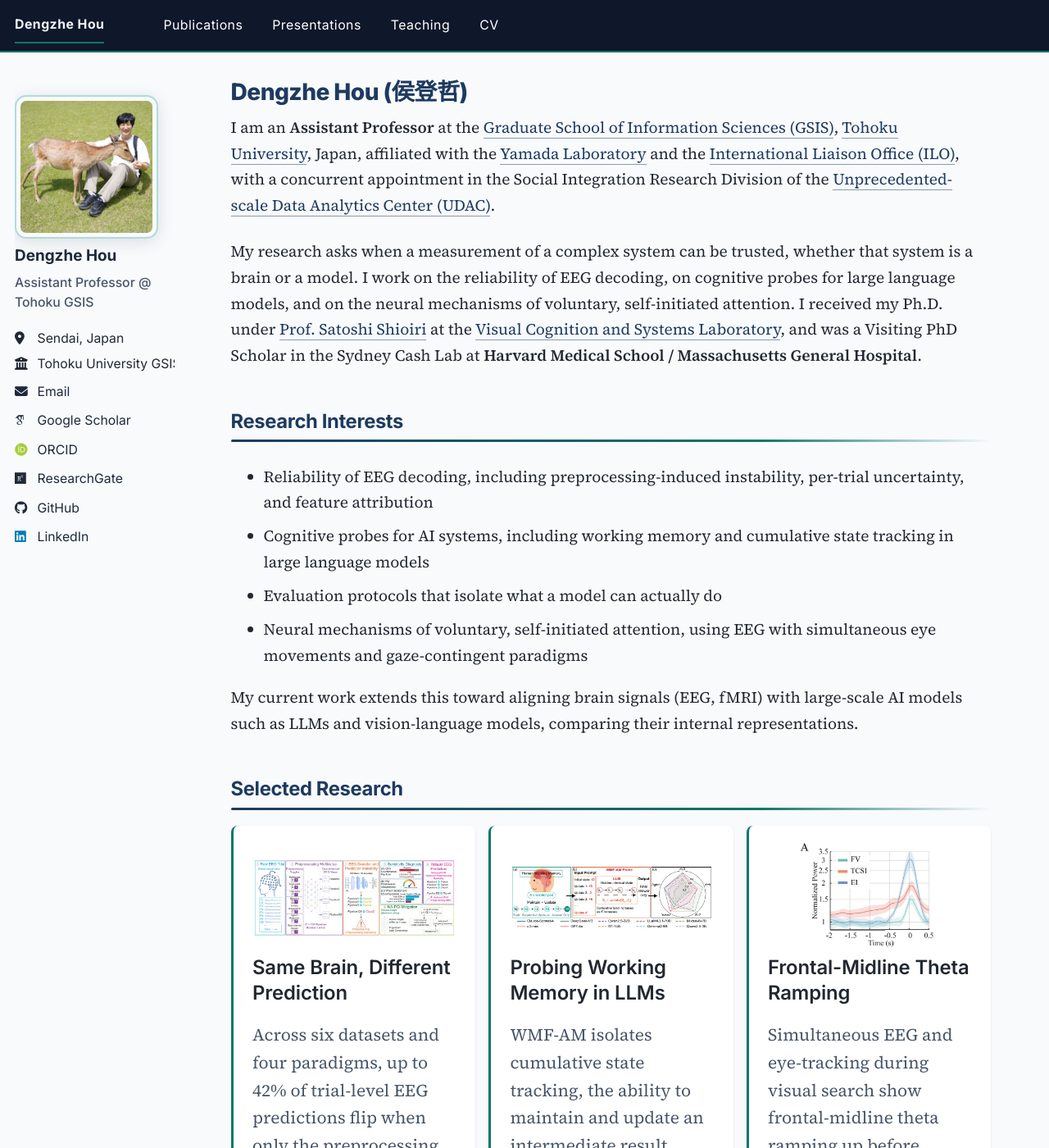
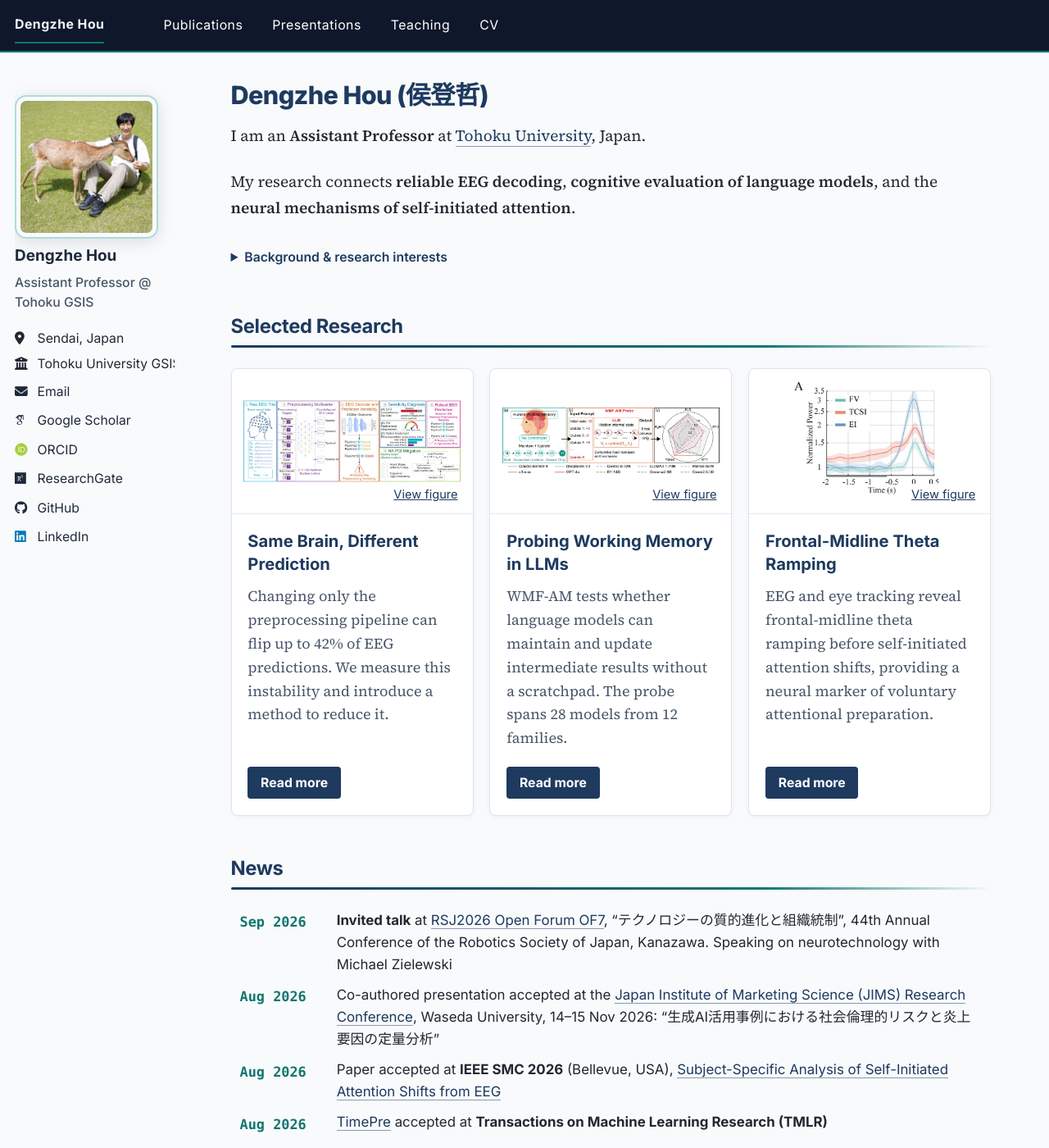
Before and after one commit to dengzhe-hou/dengzhe-hou.github.io, a Jekyll site: the page built from _pages/about.md, in a window 1280 px wide and 1400 px high. Shown: the whole window at 82% size. Built offline with Jekyll 4.4.1, drawn with Linux system fonts in a browser that asks for light colours; some web fonts are replaced; some of the changed text lies outside the part shown.

Commit message:
Refine homepage layout and compact publication listings

```diff
--- a/_includes/head/custom.html
+++ b/_includes/head/custom.html
@@ -290,6 +290,120 @@
     .author__urls a { padding-top: 0.35rem !important; padding-bottom: 0.35rem !important; }
   }
 
+
+  /* ── Compact homepage and research ────── */
+  .page__title { font-size: 1.7rem; line-height: 1.2; }
+  .profile-intro { max-width: 52rem; }
+  .profile-intro > p { font-size: 1.06rem; line-height: 1.66; }
+  .profile-background { font-size: 1rem; line-height: 1.65; }
+  .profile-background summary, .news-archive summary, .cv-entry summary {
+    width: fit-content;
+    padding: 0.45rem 0;
+    font-family: 'Inter', -apple-system, BlinkMacSystemFont, 'Segoe UI', sans-serif;
+    font-size: 0.875rem;
+    font-weight: 600;
+    line-height: 1.5;
+    color: var(--p);
+    cursor: pointer;
+  }
+  .profile-background[open] > summary, .news-archive[open] > summary,
+  .cv-entry details[open] > summary { margin-bottom: 0.7rem; }
+  .profile-background summary:focus-visible, .news-archive summary:focus-visible,
+  .cv-entry summary:focus-visible, .research-card a:focus-visible,
+  .publication-entry a:focus-visible {
+    outline: 2px solid var(--a);
+    outline-offset: 4px;
+  }
+  .research-grid {
+    display: grid;
+    grid-template-columns: repeat(3, minmax(0, 1fr));
+    gap: 1.1rem;
+    margin: 1rem 0 2rem;
+  }
+  .research-card {
+    min-width: 0;
+    display: flex;
+    flex-direction: column;
+    background: var(--card-bg);
+    border: 1px solid #dbe3eb;
+    border-radius: 8px;
+    box-shadow: 0 2px 6px rgba(15,23,42,0.04);
+  }
+  .page__content a.research-card__figure {
+    position: relative;
+    display: block;
+    padding: 0.65rem;
+    border-bottom: 1px solid #e2e8f0;
+    border-radius: 8px 8px 0 0;
+  }
+  .research-card__figure img { display: block; width: 100%; height: auto; }
+  .research-card__figure span {
+    position: absolute;
+    right: 0.65rem;
+    bottom: 0.45rem;
+    padding: 0.15rem 0.35rem;
+    background: rgba(255,255,255,0.95);
+    color: var(--p);
+    font-family: 'Inter', -apple-system, BlinkMacSystemFont, 'Segoe UI', sans-serif;
+    font-size: 0.8125rem;
+    text-decoration: underline;
+  }
+  .research-card__body {
+    display: flex;
+    flex-direction: column;
+    flex: 1;
+    align-items: flex-start;
+    padding: 1.1rem;
+  }
+  .research-card h3 {
+    margin: 0 0 0.7rem;
+    font-size: 1.12rem;
+    font-weight: 650;
+    line-height: 1.35;
+  }
+  .page__content .research-card h3 a { border-bottom: 0; }
+  .research-card h3 a:hover { text-decoration: underline; }
+  .research-card__body > p { margin: 0 0 1.1rem; font-size: 1rem; line-height: 1.6; color: var(--muted); }
+  .research-card__link { margin-top: auto; margin-bottom: 0; font-size: 0.875rem; text-decoration: none !important; }
+  .news-list table { font-size: 0.9375rem; }
+  .news-archive { margin-top: 0.65rem; }
+
+  /* ── Education and teaching entries ───── */
+  .cv-entries { margin-bottom: 1.5rem; }
+  .cv-entry { padding: 1rem 0; border-bottom: 1px solid #dbe3eb; }
+  .cv-entry:last-child { border-bottom: 0; }
+  .cv-entry__heading { display: flex; flex-wrap: wrap; align-items: baseline; justify-content: space-between; gap: 0.3rem 1rem; }
+  .cv-entry__heading h3 { flex: 1 1 18rem; margin: 0; font-size: 1.05rem; line-height: 1.4; color: var(--ink); }
+  .cv-entry__date { font-family: 'Inter', -apple-system, BlinkMacSystemFont, 'Segoe UI', sans-serif; font-size: 0.875rem; color: var(--muted); white-space: nowrap; }
+  .cv-entry > p { margin: 0.4rem 0; font-size: 1rem; line-height: 1.6; }
+  .cv-entry details { font-size: 0.9375rem; line-height: 1.6; }
+  .cv-entry details ul { padding-left: 1.25rem; }
+
+  /* ── Publications: one concise entry per paper ── */
+  .publication-category { margin: 2rem 0 0.25rem; padding-bottom: 0.5rem; border-bottom: 2px solid #cbd5e1; font-size: 1.3rem; color: var(--p); }
+  .publication-entry { padding: 1.15rem 0; border-bottom: 1px solid #dbe3eb; }
+  .publication-entry__title { margin: 0 0 0.45rem; font-size: 1.06rem; line-height: 1.4; font-weight: 650; }
+  .publication-entry__title a { color: var(--p); text-decoration: none; }
+  .publication-entry__title a:hover { text-decoration: underline; }
+  .publication-entry__authors, .publication-entry__meta { margin: 0 0 0.35rem; font-size: 0.875rem; line-height: 1.6; color: var(--muted); }
+  .publication-entry__meta, .publication-entry__links { font-family: 'Inter', -apple-system, BlinkMacSystemFont, 'Segoe UI', sans-serif; }
+  .publication-entry__meta { display: flex; gap: 0.65rem; flex-wrap: wrap; }
+  .publication-entry__meta span + span { padding-left: 0.65rem; border-left: 1px solid #cbd5e1; }
+  .publication-entry__links { display: flex; flex-wrap: wrap; gap: 0.35rem 1rem; margin-top: 0.6rem; font-size: 0.875rem; font-weight: 600; }
+  .publication-entry__links a { padding: 0.25rem 0; color: var(--p); text-underline-offset: 0.18em; }
+
+  @media (min-width: 640px) and (max-width: 1199px) {
+    .research-grid { grid-template-columns: minmax(0, 1fr); }
+    .research-card { display: grid; grid-template-columns: minmax(0, 0.9fr) minmax(0, 1.1fr); }
+    .page__content a.research-card__figure { align-self: center; border-bottom: 0; }
+  }
+  @media (max-width: 639px) {
+    .research-grid { grid-template-columns: minmax(0, 1fr); }
+    .cv-entry__heading { flex-direction: column; }
+    .cv-entry__heading h3 { flex: auto; }
+    .publication-entry__links a { padding: 0.5rem 0; }
+  }
+
 </style>
 
 <!-- JSON-LD structured data for Google -->
--- /dev/null
+++ b/_includes/selected-research.html
@@ -0,0 +1,16 @@
+{% include base_path %}
+<div class="research-grid">
+  {% for project in page.selected_research %}
+  <article class="research-card">
+    <a class="research-card__figure" href="{{ base_path }}/images/{{ project.image_path }}" aria-label="View full-size figure for {{ project.title | escape }}">
+      <img src="{{ base_path }}/images/{{ project.image_path }}" alt="{{ project.alt | escape }}" width="880" height="495">
+      <span>View figure</span>
+    </a>
+    <div class="research-card__body">
+      <h3><a href="{{ base_path }}{{ project.url }}">{{ project.title }}</a></h3>
+      {{ project.excerpt | markdownify }}
+      <a class="btn btn--primary research-card__link" href="{{ base_path }}{{ project.url }}">{{ project.btn_label }}</a>
+    </div>
+  </article>
+  {% endfor %}
+</div>
--- a/_pages/about.md
+++ b/_pages/about.md
@@ -10,31 +10,40 @@ selected_research:
   - image_path: research-same-brain.jpg
     alt: "Overview of the preprocessing multiverse: one EEG trial expanded into 128 pipeline variants, prediction flips, and the NA-PGI mitigation"
     title: "Same Brain, Different Prediction"
-    excerpt: "Across six datasets and four paradigms, up to 42% of trial-level EEG predictions flip when only the preprocessing pipeline changes. The data, the model and the subject all stay the same. We characterize the sensitivity with a Walsh-Hadamard decomposition, introduce Preprocessing Uncertainty as a per-trial diagnostic, and mitigate the instability with Normalized Adaptive PGI."
+    excerpt: "Changing only the preprocessing pipeline can flip up to 42% of EEG predictions. We measure this instability and introduce a method to reduce it."
     url: "/publication/2026-arxiv-same-brain"
     btn_label: "Read more"
     btn_class: "btn--primary"
   - image_path: research-wmf-am.jpg
     alt: "The WMF-AM probe: human working memory, an LLM tracking a hidden cumulative state without a scratchpad, and per-model results across depth K"
     title: "Probing Working Memory in LLMs"
-    excerpt: "WMF-AM isolates cumulative state tracking, the ability to maintain and update an intermediate result across K operations with no scratchpad. Across 28 models from 12 families, WMF-AM scores are associated with performance on a 10-task agent battery (Kendall τ = 0.595, p < 0.001)."
+    excerpt: "WMF-AM tests whether language models can maintain and update intermediate results without a scratchpad. The probe spans 28 models from 12 families."
     url: "/publication/2026-arxiv-wmf-am"
     btn_label: "Read more"
     btn_class: "btn--primary"
   - image_path: research-fmt-theta.jpg
     alt: "Frontal-midline theta power ramping up in the two seconds before a self-initiated attention shift, separated by shift type"
     title: "Frontal-Midline Theta Ramping"
-    excerpt: "Simultaneous EEG and eye-tracking during visual search show frontal-midline theta ramping up before voluntary, self-initiated attention shifts. The ramp indexes attentional preparation and separates self-initiated shifts from externally driven ones."
+    excerpt: "EEG and eye tracking reveal frontal-midline theta ramping before self-initiated attention shifts, providing a neural marker of voluntary attentional preparation."
     url: "/publication/2025-frontiers-hum-neuro"
     btn_label: "Read more"
     btn_class: "btn--primary"
 ---
 
-I am an **Assistant Professor** at the [Graduate School of Information Sciences (GSIS)](https://www.is.tohoku.ac.jp/en/), [Tohoku University](https://www.tohoku.ac.jp/en/), Japan, affiliated with the [Yamada Laboratory](https://yamada-lab.gr.jp/ja/index.html) and the [International Liaison Office (ILO)](https://www.is.tohoku.ac.jp/introduction/ilo/), with a concurrent appointment in the Social Integration Research Division of the [Unprecedented-scale Data Analytics Center (UDAC)](https://udac.tohoku.ac.jp/).
+<div class="profile-intro" markdown="1">
 
-My research asks when a measurement of a complex system can be trusted, whether that system is a brain or a model. I work on the reliability of EEG decoding, on cognitive probes for large language models, and on the neural mechanisms of voluntary, self-initiated attention. I received my Ph.D. under [Prof. Satoshi Shioiri](https://scholar.google.com/citations?user=I9qDcUsAAAAJ&hl=en) at the [Visual Cognition and Systems Laboratory](https://sites.google.com/view/shioiri-satoshi/), and was a Visiting PhD Scholar in the Sydney Cash Lab at **Harvard Medical School / Massachusetts General Hospital**.
+I am an **Assistant Professor** at [Tohoku University](https://www.tohoku.ac.jp/en/), Japan.
 
-## Research Interests
+My research connects **reliable EEG decoding**, **cognitive evaluation of language models**, and the **neural mechanisms of self-initiated attention**.
+
+<details id="research-interests" class="profile-background" markdown="1">
+<summary>Background & research interests</summary>
+
+At the [Graduate School of Information Sciences (GSIS)](https://www.is.tohoku.ac.jp/en/), I am affiliated with the [Yamada Laboratory](https://yamada-lab.gr.jp/ja/index.html) and the [International Liaison Office (ILO)](https://www.is.tohoku.ac.jp/introduction/ilo/), with a concurrent appointment in the Social Integration Research Division of the [Unprecedented-scale Data Analytics Center (UDAC)](https://udac.tohoku.ac.jp/).
+
+I received my Ph.D. under [Prof. Satoshi Shioiri](https://scholar.google.com/citations?user=I9qDcUsAAAAJ&hl=en) at the [Visual Cognition and Systems Laboratory](https://sites.google.com/view/shioiri-satoshi/), and was a Visiting PhD Scholar in the Sydney Cash Lab at **Harvard Medical School / Massachusetts General Hospital**.
+
+My research asks when a measurement of a complex system can be trusted, whether that system is a brain or a model. My interests include:
 
 - Reliability of EEG decoding, including preprocessing-induced instability, per-trial uncertainty, and feature attribution
 - Cognitive probes for AI systems, including working memory and cumulative state tracking in large language models
@@ -43,11 +52,18 @@ My research asks when a measurement of a complex system can be trusted, whether
 
 My current work extends this toward aligning brain signals (EEG, fMRI) with large-scale AI models such as LLMs and vision-language models, comparing their internal representations.
 
+[Full CV](/cv/)
+
+</details>
+</div>
+
 ## Selected Research
 
-{% include feature_row id="selected_research" %}
+{% include selected-research.html %}
 
 ## News
+
+<div class="news-list" markdown="1">
 
 | | |
 |---|---|
@@ -59,6 +75,12 @@ My current work extends this toward aligning brain signals (EEG, fMRI) with larg
 | **Aug 2026** | New preprint on arXiv, [Control-Diverse Reinforcement Fine-Tuning](/publication/2026-arxiv-cd-rft). RL post-training concentrates *control* on a shared set of components across tasks, even where activations look diverse — and relieving that bottleneck improves multi-task performance |
 | **Aug 2026** | **Invited talk** at the [12th Annual CWRU-Tohoku Data Science in Engineering and Life Sciences Symposium](https://sites.google.com/case.edu/2026-cwru-tohoku-symposium/event-program), Cleveland, USA: "From Preprocessing Choices to LLM Agents: Automated and Verifiable Cognitive EEG Analysis" |
 | **Aug 2026** | Awarded [**KAKENHI Grant-in-Aid for Research Activity Start-up**](https://kaken.nii.ac.jp/ja/grant/KAKENHI-PROJECT-26K25566/) (PI, 26K25566): the representational format of attentional templates, probed with computational model hierarchies, EEG and eye tracking |
+
+<details class="news-archive" markdown="1">
+<summary>Earlier news</summary>
+
+| | |
+|---|---|
 | **Aug 2026** | [Kaggle](https://www.kaggle.com/monkeydz) **Silver Medal** in [ROGII - Wellbore Geology Prediction](https://www.kaggle.com/competitions/rogii-wellbore-geology-prediction) (89/6125) |
 | **Jul 2026** | [KANMixer](/publication/2026-scirep-kanmixer) published in ***Scientific Reports***: a compact KAN-centered mixer for long-term forecasting, and an honest account of when KANs actually help |
 | **Jul 2026** | Two new preprints on arXiv: [CogEEGAgent](/publication/2026-arxiv-cogeegagent) (autonomous cognitive EEG analysis) and [CogArena](/publication/2026-arxiv-cogarena) (cognitive ability structure in LLMs) |
@@ -78,12 +100,6 @@ My current work extends this toward aligning brain signals (EEG, fMRI) with larg
 | **Feb 2026** | Participated in [**Qualia Structure** Grant Meeting](https://en.qualia-structure.jp/news/detail/7202) |
 | **Feb 2026** | Appeared in [Journal Club: *The Proliferation of Consciousness Theories: What can we do next?*](https://www.youtube.com/watch?v=QqUq6q1EMXI) (Neural basis of Consciousness & Qualia Structure) |
 | **Dec 2025** | Paper published in *Frontiers in Human Neuroscience*, [frontal-midline theta ramping indexes self-initiated attention shifts](https://www.frontiersin.org/journals/human-neuroscience/articles/10.3389/fnhum.2025.1708257/full) |
-
-<details markdown="1">
-<summary><strong>Earlier news</strong> (2025 and before)</summary>
-
-| | |
-|---|---|
 | **Apr 2025** | Awarded [JSPS DC2 Research Fellowship](https://kaken.nii.ac.jp/ja/grant/KAKENHI-PROJECT-25KJ0641) |
 | **Jan 2025** | Returned from visiting scholar position at Harvard Medical School / MGH (Sydney Cash Lab, supervised by [Dr. Jing (Jill) Cai](https://scholar.google.co.jp/citations?user=ggUF_nIAAAAJ&hl=ja)) |
 | **Dec 2024** | [Best Presentation Award, 32nd Doctoral Student Presentation, Tohoku University](https://www.is.tohoku.ac.jp/jp/activity/award/detail---id-1555.html) |
@@ -92,32 +108,94 @@ My current work extends this toward aligning brain signals (EEG, fMRI) with larg
 | **Aug 2023** | Oral presentation at **ECVP 2023**, Paphos, Cyprus; awarded ECVP Student Travel Award |
 
 </details>
+</div>
 
 ## Education
 
-| | | |
-|---|---|---|
-| **Ph.D.** | Graduate School of Information Sciences, Tohoku University | Apr 2023 – Mar 2026 |
-| | Visual Cognition and Systems Lab · [Graduate Program in Data Science (GPDS)](https://gp-ds.tohoku.ac.jp/ja/index.html) | |
-| | [JST Next Generation Researcher Challenging Research Program](https://pgd.tohoku.ac.jp/rpc/next_generation.html) | |
-| | Thesis: *Exploring Brain Mechanisms of Self-Initiated Attention Shift: Simultaneous Recording of EEG and Eye Movements* | |
-| | Advisors: [Prof. Satoshi Shioiri](https://scholar.google.com/citations?user=I9qDcUsAAAAJ&hl=en), [Prof. Shuichi Sakamoto](https://scholar.google.com/citations?user=h7ymzUgAAAAJ&hl=en), [Prof. Chia-huei Tseng](https://scholar.google.com/citations?hl=en&user=g00AZTcAAAAJ) | |
-| **M.S.** | Graduate School of Information Sciences, Tohoku University | Apr 2021 – Mar 2023 |
-| | Visual Cognition and Systems Lab · [GPDS](https://gp-ds.tohoku.ac.jp/ja/index.html) (joined Apr 2022) | |
-| | Advisors: [Prof. Satoshi Shioiri](https://scholar.google.com/citations?user=I9qDcUsAAAAJ&hl=en), [Prof. Chia-huei Tseng](https://scholar.google.com/citations?hl=en&user=g00AZTcAAAAJ) | |
-| **B.Eng.** | Electronic and Information Engineering (Automation), Tongji University | Sep 2016 – Jul 2020 |
-| | Advisor: [Assoc. Prof. Xia Zhao](https://see.tongji.edu.cn/info/1388/10495.htm) | |
-| | GPA 4.15 / 5.0 | |
+<div class="cv-entries" markdown="1">
+
+<section class="cv-entry" markdown="1">
+<div class="cv-entry__heading">
+<h3>Ph.D. · Information Sciences</h3>
+<span class="cv-entry__date">Apr 2023 – Mar 2026</span>
+</div>
+
+Graduate School of Information Sciences, Tohoku University
+
+<details markdown="1">
+<summary>Thesis, advisors & programs</summary>
+
+- Thesis: *Exploring Brain Mechanisms of Self-Initiated Attention Shift: Simultaneous Recording of EEG and Eye Movements*
+- Advisors: [Prof. Satoshi Shioiri](https://scholar.google.com/citations?user=I9qDcUsAAAAJ&hl=en), [Prof. Shuichi Sakamoto](https://scholar.google.com/citations?user=h7ymzUgAAAAJ&hl=en), [Prof. Chia-huei Tseng](https://scholar.google.com/citations?hl=en&user=g00AZTcAAAAJ)
+- Visual Cognition and Systems Lab · [Graduate Program in Data Science (GPDS)](https://gp-ds.tohoku.ac.jp/ja/index.html)
+- [JST Next Generation Researcher Challenging Research Program](https://pgd.tohoku.ac.jp/rpc/next_generation.html)
+
+</details>
+</section>
+
+<section class="cv-entry" markdown="1">
+<div class="cv-entry__heading">
+<h3>M.S. · Information Sciences</h3>
+<span class="cv-entry__date">Apr 2021 – Mar 2023</span>
+</div>
+
+Graduate School of Information Sciences, Tohoku University
+
+<details markdown="1">
+<summary>Advisors & program</summary>
+
+- Advisors: [Prof. Satoshi Shioiri](https://scholar.google.com/citations?user=I9qDcUsAAAAJ&hl=en), [Prof. Chia-huei Tseng](https://scholar.google.com/citations?hl=en&user=g00AZTcAAAAJ)
+- Visual Cognition and Systems Lab · [GPDS](https://gp-ds.tohoku.ac.jp/ja/index.html) (joined Apr 2022)
+
+</details>
+</section>
+
+<section class="cv-entry" markdown="1">
+<div class="cv-entry__heading">
+<h3>B.Eng. · Electronic and Information Engineering</h3>
+<span class="cv-entry__date">Sep 2016 – Jul 2020</span>
+</div>
+
+Tongji University · Automation
+
+<details markdown="1">
+<summary>Advisor & academic record</summary>
+
+- Advisor: [Assoc. Prof. Xia Zhao](https://see.tongji.edu.cn/info/1388/10495.htm)
+- GPA 4.15 / 5.0
+
+</details>
+</section>
+
+</div>
 
 ## Teaching
 
 **Instructor**, Graduate School of Information Sciences, Tohoku University
 
-| | | |
-|---|---|---|
-| **Machine Learning Basics** | GSIS, Tohoku University ([GPDS](https://gp-ds.tohoku.ac.jp/ja/index.html)) | Apr 2026 – present |
-| | Course materials adapted from [Samy Baladram](https://www.samybaladram.com/) | |
-| **Data Science Training II & Data Science Challenge** | GSIS, Tohoku University | Jun 2026 – Jul 2026 |
+<div class="cv-entries" markdown="1">
+
+<section class="cv-entry" markdown="1">
+<div class="cv-entry__heading">
+<h3>Machine Learning Basics</h3>
+<span class="cv-entry__date">Apr 2026 – present</span>
+</div>
+
+GSIS, Tohoku University · [GPDS](https://gp-ds.tohoku.ac.jp/ja/index.html). Course materials adapted from [Samy Baladram](https://www.samybaladram.com/).
+
+</section>
+
+<section class="cv-entry" markdown="1">
+<div class="cv-entry__heading">
+<h3>Data Science Training II & Data Science Challenge</h3>
+<span class="cv-entry__date">Jun 2026 – Jul 2026</span>
+</div>
+
+GSIS, Tohoku University
+
+</section>
+
+</div>
 
 **Teaching Assistant**, Graduate School of Information Sciences, Tohoku University (2022 – 2025)
 
```
Also changed, not shown: _includes/publication-list-item.html (added, +13 -0 lines), _pages/publications.html (+5 -3 lines), assets/js/plugins/jquery.greedy-navigation.js (+2 -5 lines), assets/js/main.min.js.
